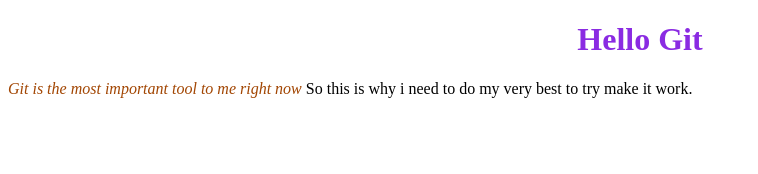
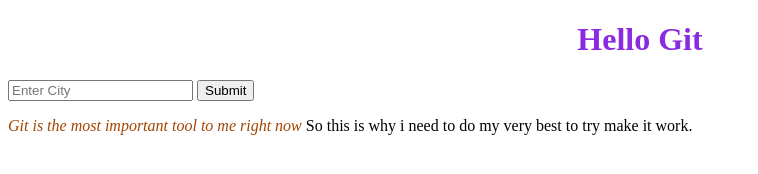
Before and after one commit to Ntokozokate/My-New_App, a plain HTML site: page index.html in a window 1280 px wide. Shown: the whole page, without its empty margins (0-758 px from the left). Drawn offline with Linux system fonts and the light colour scheme.

Commit message:
added  form
I added a form the HTML

```diff
--- a/index.html
+++ b/index.html
@@ -8,6 +8,11 @@
   </head>
   <body>
     <h1>Hello Git</h1>
+    <form>
+      <input type="search" placeholder="Enter City" />
+
+      <input type="submit" />
+    </form>
     <p>
       <em id="gitEm"> Git is the most important tool to me right now </em> So
       this is why i need to do my very best to try make it work.
```
